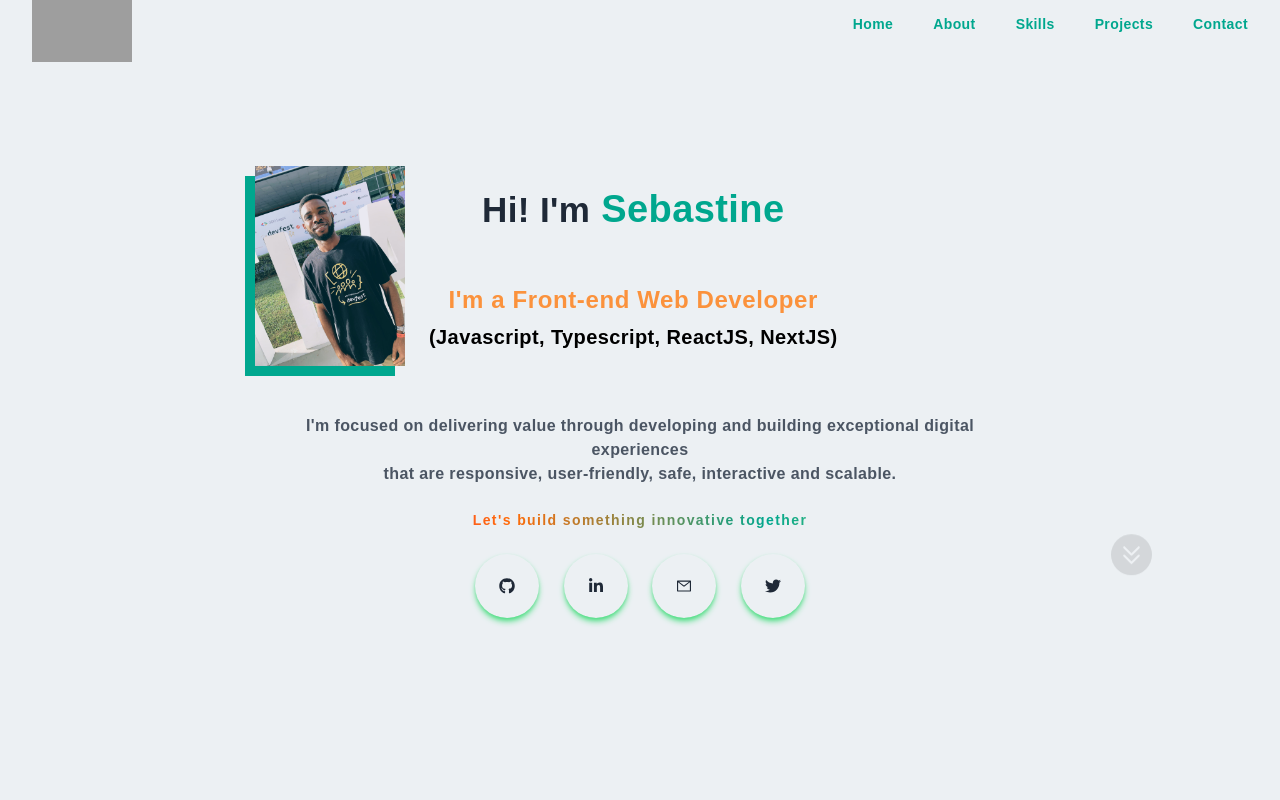
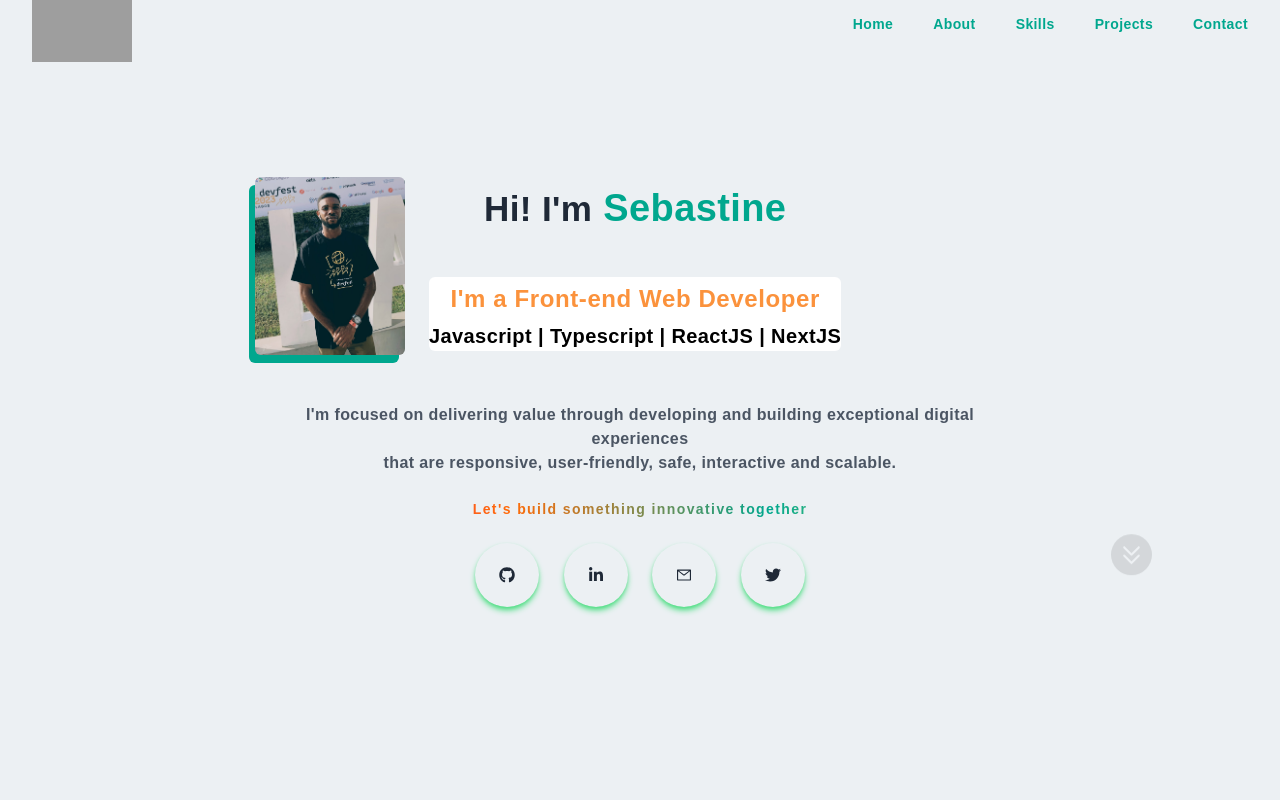
Before and after one commit to Sebastine-thrive/next-portfolio, a Next.js app: page / in a window 1280 px wide. Shown: the top 800 px of the page. Built offline with nearby package versions, Linux system fonts and the light colour scheme; grey boxes are pictures that could not be loaded; a web font is replaced by a local one.

Commit message:
changed display picture

```diff
--- a/src/components/About.jsx
+++ b/src/components/About.jsx
@@ -1,5 +1,4 @@
 import React from "react";
-// import myImage from "../../public/sebastine.jpg";
 import { motion } from "framer-motion";
 import Link from "next/link";
 
--- a/src/components/Main.jsx
+++ b/src/components/Main.jsx
@@ -4,7 +4,7 @@ import { motion } from "framer-motion";
 import { MyLinks } from "./data/Data";
 import { HiOutlineChevronDoubleDown } from "react-icons/hi";
 // import ProfilePic from "../../public/assets/profile-picture/seb.png";
-import ProfilePic from "../../public/assets/profile-picture/seb_1.jpg";
+import ProfilePic from "../../public/assets/profile-picture/seb_2.jpg";
 
 import Image from "next/image";
 
@@ -26,7 +26,6 @@ export const Main = () => {
                 delay: 1.0,
                 duration: 2,
               }}
-              // className="xxs:w-[180px] h-[150px]"
             >
               <Image
                 src={ProfilePic}
@@ -34,7 +33,7 @@ export const Main = () => {
                 width={150}
                 height={180}
                 loading="lazy"
-                className="profile-pic mr-0 md:mr-6 mb-4 lmd:mb-0"
+                className="profile-pic mr-0 md:mr-6 mb-4 lmd:mb-0 rounded-md"
               />
             </motion.div>
             <div>
@@ -68,7 +67,7 @@ export const Main = () => {
                 whileInView={{ opacity: 1 }}
                 transition={{ delay: 2 }}
                 viewport={{ once: true }}
-                className="font-semibold xxs:mt-8 lg:mt-10 sm:mt-2 text-orange-400 sm:text-[20px] md:text-[24px] lg:text[28px] sm:py-1 lg:py-2 tracking-wide text-lg"
+                className="font-semibold xxs:mt-8 lg:mt-10 sm:mt-2 text-orange-400 bg-[#fff] rounded-t-md sm:text-[20px] md:text-[24px] lg:text[28px] sm:py-1 lg:py-2 tracking-wide text-lg"
               >
                 I'm a Front-end Web Developer <br />
               </motion.p>
@@ -77,9 +76,9 @@ export const Main = () => {
                 whileInView={{ opacity: 1 }}
                 transition={{ delay: 2 }}
                 viewport={{ once: true }}
-                className="text-black font-semibold sm:text-[16px] md:text-[20px] lg:text[24px] "
+                className="text-black bg-[#fff] rounded-b-md font-semibold sm:text-[16px] md:text-[20px] lg:text[24px] "
               >
-                (Javascript, Typescript, ReactJS, NextJS){" "}
+                Javascript | Typescript | ReactJS | NextJS{" "}
               </motion.p>
             </div>
           </div>
--- a/styles/globals.css
+++ b/styles/globals.css
@@ -1,3 +1,5 @@
+/* @import url("https://fonts.googleapis.com/css2?family=Raleway:wght@100;200;300;400;500;600;700;800;900&display=swap"); */
+
 @tailwind base;
 @tailwind components;
 @tailwind utilities;
@@ -9,7 +11,6 @@ html {
   /* font-family: "Georgia", sans-serif; */
 }
 
-@import url("https://fonts.googleapis.com/css2?family=Raleway:wght@100;200;300;400;500;600;700;800;900&display=swap");
 
 * {
   margin: 0;
@@ -86,17 +87,9 @@ textarea:focus::placeholder {
   opacity: 1;
 }
 
-/*
-#home {
-  background-image: url("../public/assets/background/main-bg2.png");
-  background-size: cover;
-  background-position: bottom;
-  background-repeat: no-repeat;
-} */
-
 .profile-pic {
   background-color: #ffe6cf;
-  box-shadow: -10px 10px #00a78e;
+  box-shadow: -6px 8px #00a78e;
 }
 
 @media (min-height: 1365px) {
@@ -113,14 +106,3 @@ textarea:focus::placeholder {
     margin-top: -12rem;
   }
 }
-
-
-/*
-@media (max-width: 913px) {
-  #home {
-    background-image: url("../public/assets/background/main-sm-bg.png");
-    background-size: contain;
-    background-position: center;
-    background-repeat: no-repeat;
-  }
-} */
```
Also changed, not shown: public/assets/profile-picture/seb_2.jpg (added).
